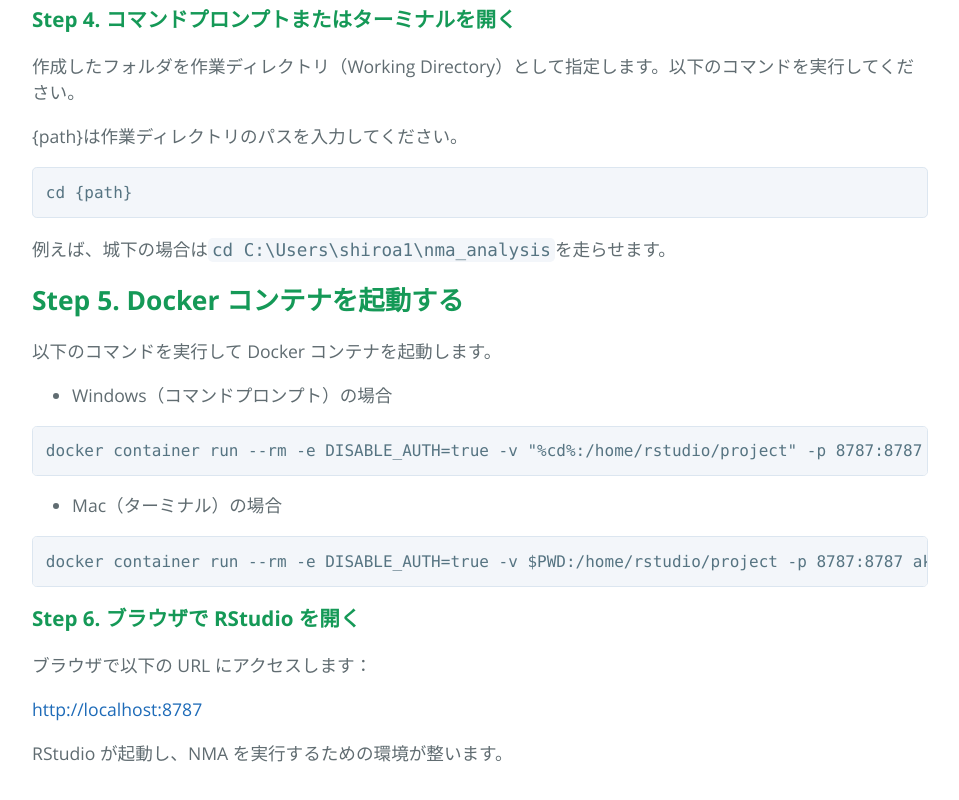
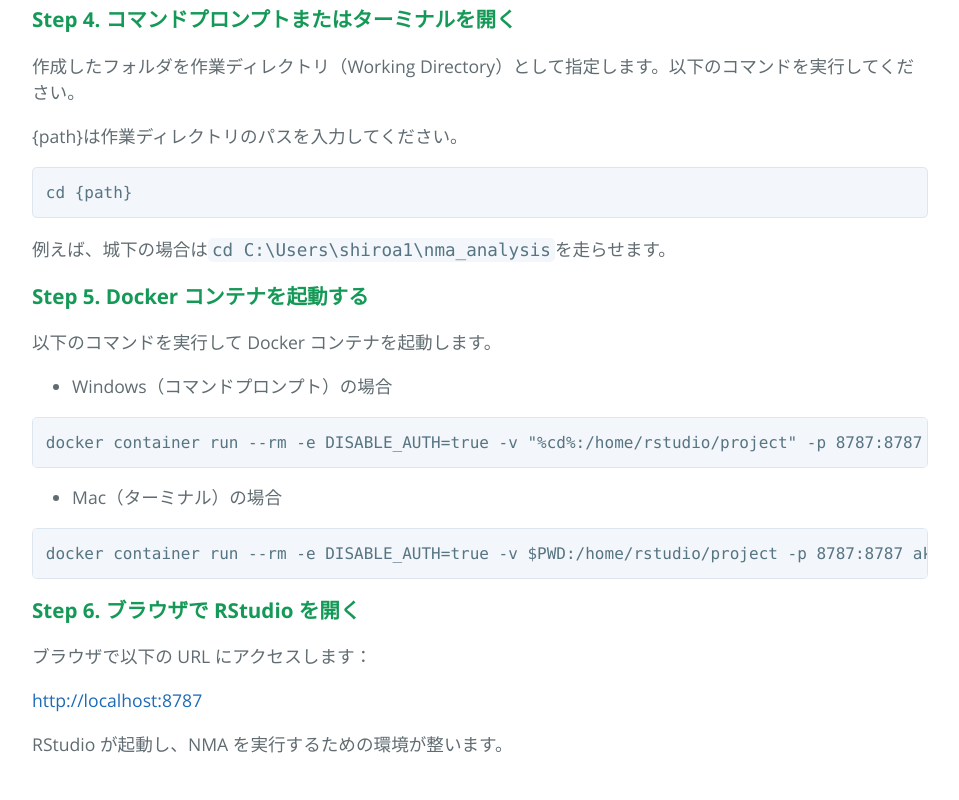
Before and after one commit to AkiShiroshita/NMA-Docker, a plain HTML site: page index.html in a window 1280 px wide. Shown: the part 941-1741 px from the top of the page, without its empty margins (160-1119 px from the left). Drawn offline with nearby package versions, Linux system fonts and the light colour scheme; some packages are replaced by stand-ins of ours.

Commit message:
Add files via upload

```diff
--- a/index.html
+++ b/index.html
@@ -102,8 +102,8 @@ Directory）として指定します。以下のコマンドを実行してく
 <pre><code>cd {path}</code></pre>
 <p>例えば、城下の場合は<code>cd C:\Users\shiroa1\nma_analysis</code>を走らせます。</p>
 </div>
-<div id="step-5.-docker-コンテナを起動する" class="section level2">
-<h2><strong>Step 5. Docker コンテナを起動する</strong></h2>
+<div id="step-5.-docker-コンテナを起動する" class="section level3">
+<h3><strong>Step 5. Docker コンテナを起動する</strong></h3>
 <p>以下のコマンドを実行して Docker コンテナを起動します。</p>
 <ul>
 <li>Windows（コマンドプロンプト）の場合</li>
@@ -113,12 +113,12 @@ Directory）として指定します。以下のコマンドを実行してく
 <li>Mac（ターミナル）の場合</li>
 </ul>
 <pre><code>docker container run --rm -e DISABLE_AUTH=true -v $PWD:/home/rstudio/project -p 8787:8787 akishiroshita/r_nma_docker</code></pre>
+</div>
 <div id="step-6.-ブラウザで-rstudio-を開く" class="section level3">
 <h3><strong>Step 6. ブラウザで RStudio を開く</strong></h3>
 <p>ブラウザで以下の URL にアクセスします：</p>
 <p><a href="http://localhost:8787" class="uri">http://localhost:8787</a></p>
 <p>RStudio が起動し、NMA を実行するための環境が整います。</p>
-</div>
 </div>
 </section>
 
```
